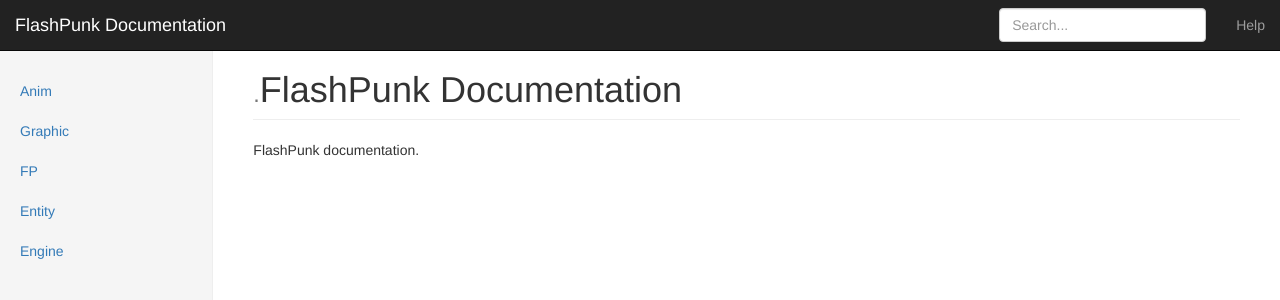
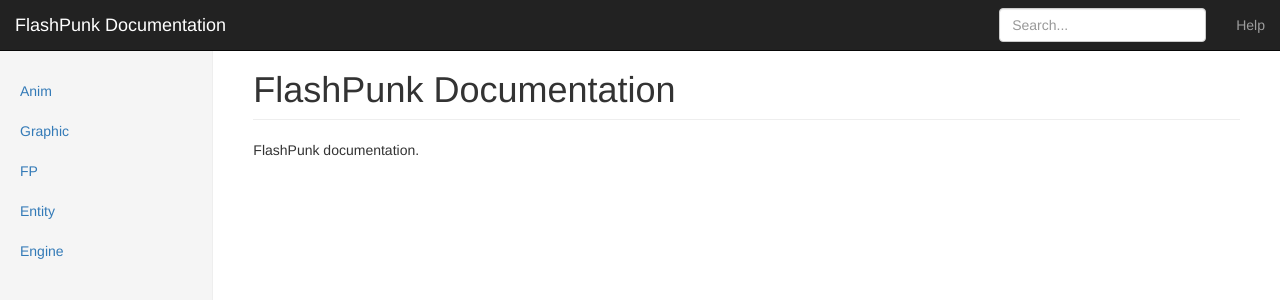
Before and after one commit to useflashpunk/flashpunk-docs, a Jekyll site: the page built from index.html, in a window 1280 px wide. Shown: the top 300 px of the page. Built offline with Jekyll 4.4.1, drawn with Linux system fonts in a browser that asks for light colours; nearby versions of some CDN libraries.

Commit message:
Update default.html

```diff
--- a/_layouts/default.html
+++ b/_layouts/default.html
@@ -132,7 +132,8 @@
           </ul>
         </div>
         <div class="col-sm-9 col-sm-offset-3 col-md-10 col-md-offset-2 main">
-          <h1 class="page-header"><small>{{ page.categories | join: '.' }}.</small>{{ page.title }}</h1>
+          {% capture package_name %}{{ page.categories | join: '.' }}{% endcapture %}
+          <h1 class="page-header">{% if package_name.length > 0 %}<small>{{ package_name }}</small>.{% endif %}{{ page.title }}</h1>
           {{ content }}
         </div>
       </div>
```
